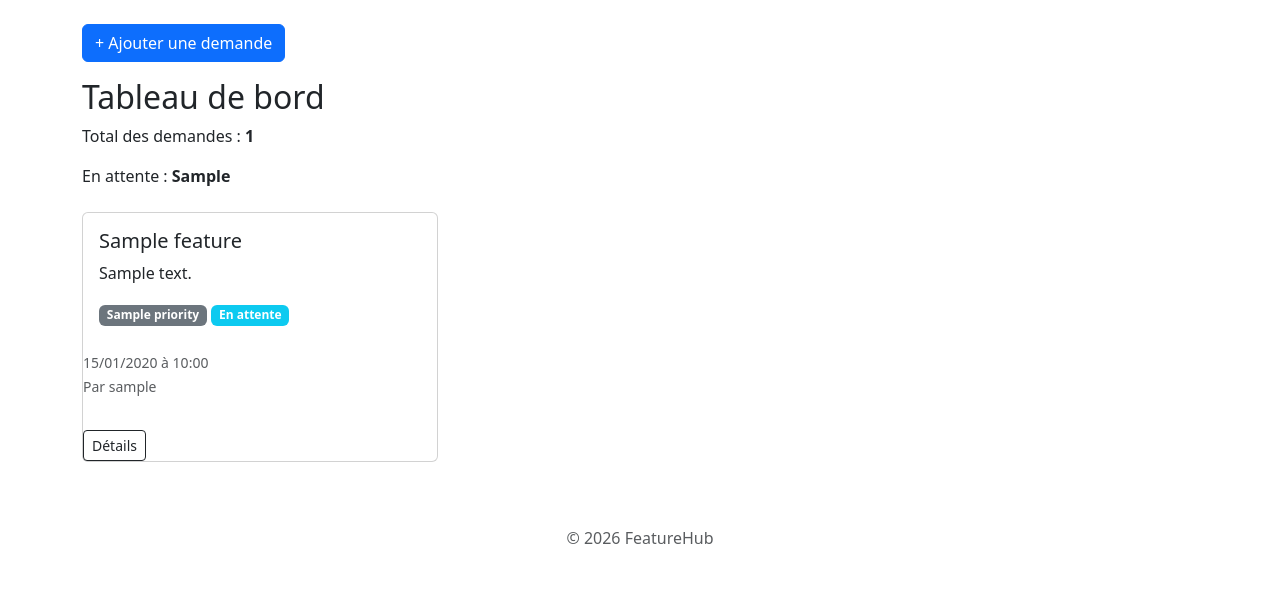
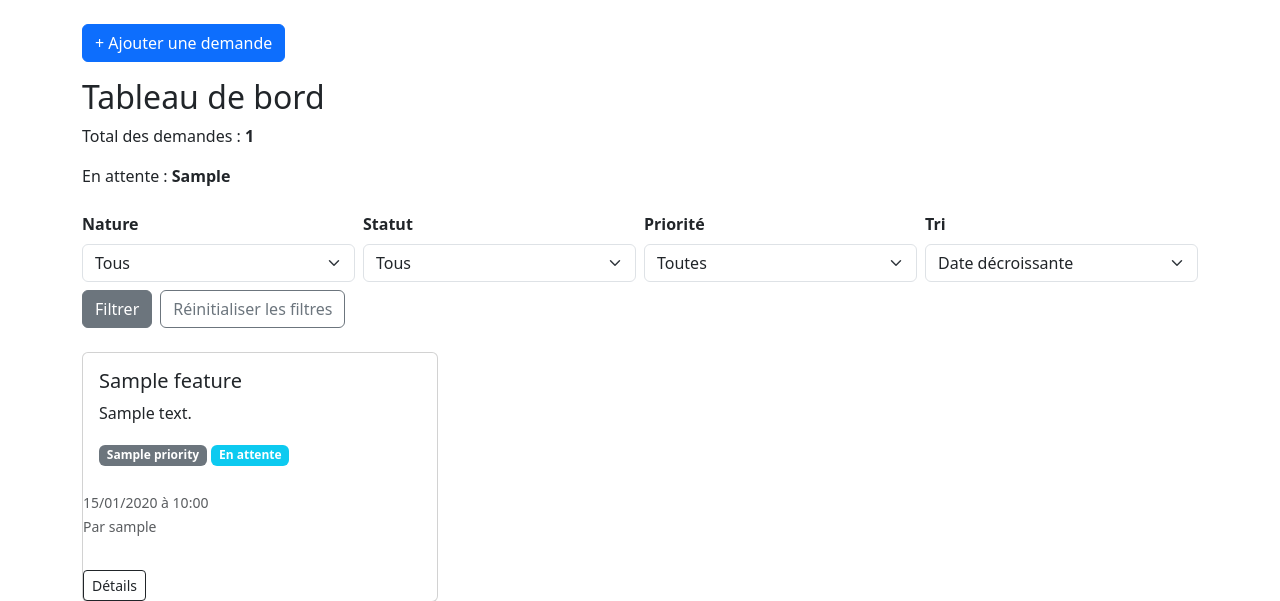
Before and after one commit to ahmetkusay-demir-vinci/Archiweb_Tp, a Flask app: template featureHub_app/app/templates/main/index.html in a window 1280 px wide. Shown: the part 56-657 px from the top of the page. Run offline with Flask 3, Linux system fonts and the light colour scheme; the template is opened without the code that fills it: most values are stand-ins (such as "Sample title", 1, 10 or a date in 2020).

Commit message:
add: FeatureHub 4, exo 1

```diff
--- a/featureHub_app/app/templates/main/index.html
+++ b/featureHub_app/app/templates/main/index.html
@@ -17,6 +17,54 @@
         <p>En attente : <strong>{{ en_attente }}</strong></p>
     </div>
 
+    <!-- Formulaire de filtres -->
+    <form method="GET" action="{{ url_for('main.index') }}" class="row g-2 mb-4 align-items-end">
+        <div class="col-sm-6 col-md-3">
+            <label for="nature" class="form-label fw-semibold">Nature</label>
+            <select name="nature" id="nature" class="form-select">
+                <option value="" {% if not nature_filter %}selected{% endif %}>Tous</option>
+                <option value="Feature"      {% if nature_filter == 'Feature' %}selected{% endif %}>Feature</option>
+                <option value="Bug"          {% if nature_filter == 'Bug' %}selected{% endif %}>Bug</option>
+                <option value="Amélioration" {% if nature_filter == 'Amélioration' %}selected{% endif %}>Amélioration</option>
+            </select>
+        </div>
+
+        <div class="col-sm-6 col-md-3">
+            <label for="status" class="form-label fw-semibold">Statut</label>
+            <select name="status" id="status" class="form-select">
+                <option value="" {% if not status_filter %}selected{% endif %}>Tous</option>
+                <option value="En attente" {% if status_filter == 'En attente' %}selected{% endif %}>En attente</option>
+                <option value="Validé"     {% if status_filter == 'Validé' %}selected{% endif %}>Validé</option>
+                <option value="Rejeté"     {% if status_filter == 'Rejeté' %}selected{% endif %}>Rejeté</option>
+            </select>
+        </div>
+
+        <div class="col-sm-6 col-md-3">
+            <label for="priority" class="form-label fw-semibold">Priorité</label>
+            <select name="priority" id="priority" class="form-select">
+                <option value="" {% if not priority_filter %}selected{% endif %}>Toutes</option>
+                <option value="Haute"   {% if priority_filter == 'Haute' %}selected{% endif %}>Haute</option>
+                <option value="Moyenne" {% if priority_filter == 'Moyenne' %}selected{% endif %}>Moyenne</option>
+                <option value="Basse"   {% if priority_filter == 'Basse' %}selected{% endif %}>Basse</option>
+            </select>
+        </div>
+
+        <div class="col-sm-6 col-md-3">
+            <label for="sort" class="form-label fw-semibold">Tri</label>
+            <select name="sort" id="sort" class="form-select">
+                <option value="date_desc" {% if sort_filter == 'date_desc' %}selected{% endif %}>Date décroissante</option>
+                <option value="date_asc"  {% if sort_filter == 'date_asc' %}selected{% endif %}>Date croissante</option>
+                <option value="title_az"  {% if sort_filter == 'title_az' %}selected{% endif %}>Titre A-Z</option>
+                <option value="priority"  {% if sort_filter == 'priority' %}selected{% endif %}>Priorité</option>
+            </select>
+        </div>
+
+        <div class="col-12 d-flex gap-2">
+            <button type="submit" class="btn btn-secondary">Filtrer</button>
+            <a href="{{ url_for('main.index') }}" class="btn btn-outline-secondary">Réinitialiser les filtres</a>
+        </div>
+    </form>
+
     <!-- Grille de cartes -->
     {% if features %}
         <div class="row">
@@ -26,8 +74,8 @@
         </div>
     {% else %}
         <div class="text-center py-5 text-muted">
-            <p class="fs-5">Aucune demande pour l'instant.</p>
-            <a href="{{ url_for('main.add_feature') }}" class="btn btn-primary">Créer la première demande</a>
+            <p class="fs-5">Aucune demande ne correspond à vos critères.</p>
+            <a href="{{ url_for('main.index') }}" class="btn btn-outline-secondary">Réinitialiser les filtres</a>
         </div>
     {% endif %}
 {% endblock %}
```
Also changed, not shown: featureHub_app/app/main/routes.py (+55 -2 lines), 1 other file.
